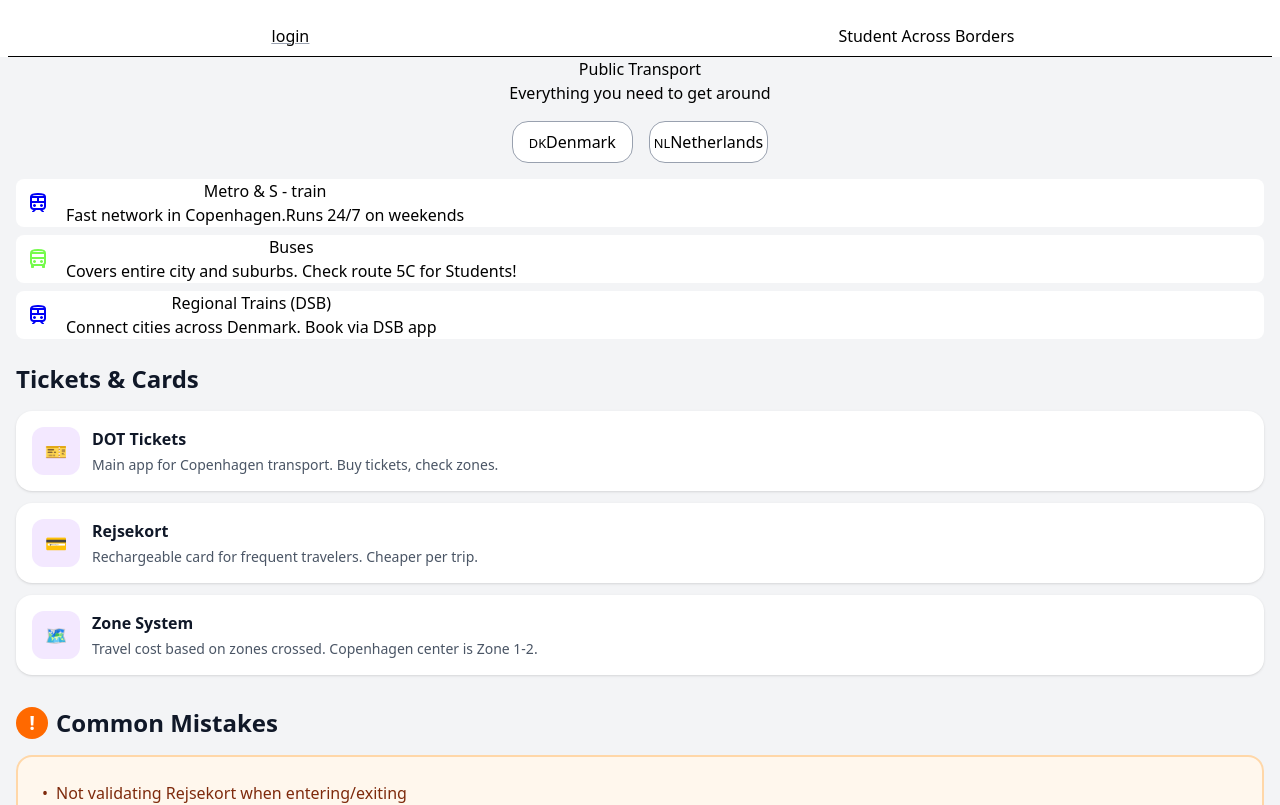
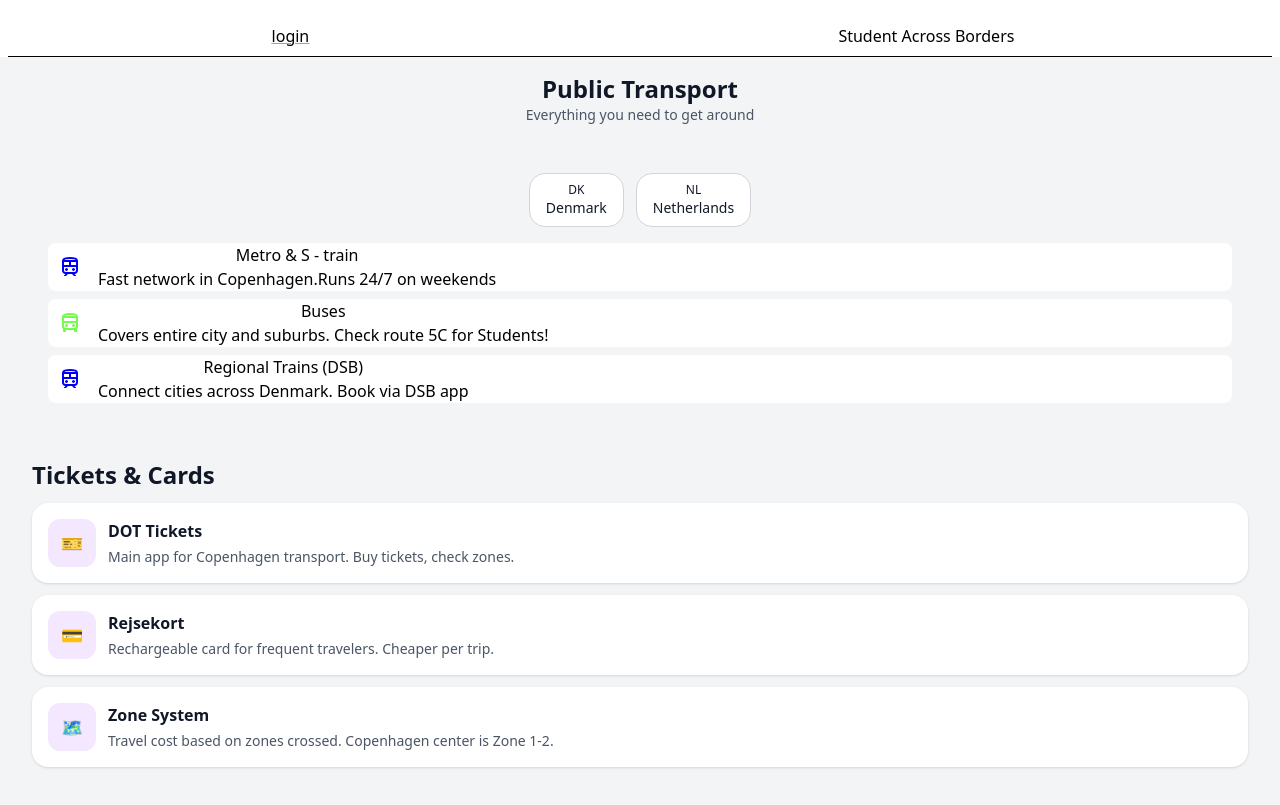
Before and after one commit to fatihsolutions/my-next-app, a Next.js app: page /transport in a window 1280 px wide. Shown: the top 805 px of the page. Built offline with nearby package versions, Linux system fonts and the light colour scheme; no server answers.

Commit message:
style: enhance layout and dark mode support in transport components

```diff
--- a/app/transport/page.jsx
+++ b/app/transport/page.jsx
@@ -1,24 +1,29 @@
 import CountrySelectorMin from "../../components/transport/countryselectormin";
-import Transport from "../../components/transport/transportselect";
-import TicketsCards from '../../components/transport/Tickets';
+import TicketsCards from "../../components/transport/Tickets";
 import Mistake from "../../components/transport/mistake";
 
 export default function TransportPage() {
+  return (
+    <div className="min-h-screen bg-gray-100 dark:bg-gray-900">
 
-    return (
-        <div className="bg-gray-100 m-0 p-0">
+      {/* Header */}
+      <div className="p-4 text-center">
+        <h1 className="text-2xl font-bold text-gray-900 dark:text-white">
+          Public Transport
+        </h1>
+        <p className="text-sm text-gray-600 dark:text-gray-300">
+          Everything you need to get around
+        </p>
+      </div>
 
+      {/* Content (BELANGRIJK: 1 spacing system) */}
+      <div className="p-4 space-y-4">
 
-            <div className="text-center">
+        <CountrySelectorMin />
+        <TicketsCards />
+        <Mistake />
 
-                <h1>Public Transport</h1>
-                <p>Everything you need to get around</p></div>
-
-
-            <CountrySelectorMin />
-            <TicketsCards />
-            <Mistake />
-        </div>
-    )
-
+      </div>
+    </div>
+  );
 }
--- a/components/transport/Tickets.jsx
+++ b/components/transport/Tickets.jsx
@@ -1,10 +1,10 @@
-import React from 'react';
+import React from "react";
 
 export default function TicketsCards() {
   return (
-    <div className="bg-gray-100 p-4">
-
-      <h1 className="mb-4 text-2xl font-semibold text-gray-900">
+    <div className="bg-gray-100 dark:bg-gray-900">
+      <div className="p-4">
+        <h1 className="mb-3 text-2xl font-semibold text-gray-900 dark:text-white">
           Tickets & Cards
         </h1>
 
@@ -14,16 +14,16 @@
           target="_blank"
           rel="noopener noreferrer"
         >
-        <div className="mb-3 flex cursor-pointer rounded-2xl bg-white p-4 shadow-sm transition hover:shadow-md">
-          <div className="mr-3 flex h-12 w-12 items-center justify-center rounded-xl bg-purple-100">
+          <div className="mb-3 flex rounded-2xl bg-white dark:bg-gray-800 p-4 shadow-sm">
+            <div className="mr-3 flex h-12 w-12 items-center justify-center rounded-xl bg-purple-100 dark:bg-purple-900">
               <span className="text-lg">🎫</span>
             </div>
 
             <div>
-            <h2 className="mb-1 text-base font-semibold text-gray-900">
+              <h2 className="mb-1 text-base font-semibold text-gray-900 dark:text-white">
                 DOT Tickets
               </h2>
-            <p className="text-sm text-gray-600">
+              <p className="text-sm text-gray-600 dark:text-gray-300">
                 Main app for Copenhagen transport. Buy tickets, check zones.
               </p>
             </div>
@@ -36,44 +36,44 @@
           target="_blank"
           rel="noopener noreferrer"
         >
-
-        <div className="mb-3 flex rounded-2xl bg-white p-4 shadow-sm">
-          <div className="mr-3 flex h-12 w-12 items-center justify-center rounded-xl bg-purple-100">
+          <div className="mb-3 flex rounded-2xl bg-white dark:bg-gray-800 p-4 shadow-sm">
+            <div className="mr-3 flex h-12 w-12 items-center justify-center rounded-xl bg-purple-100 dark:bg-purple-900">
               <span className="text-lg">💳</span>
             </div>
 
             <div>
-            <h2 className="mb-1 text-base font-semibold text-gray-900">
+              <h2 className="mb-1 text-base font-semibold text-gray-900 dark:text-white">
                 Rejsekort
               </h2>
-            <p className="text-sm text-gray-600">
+              <p className="text-sm text-gray-600 dark:text-gray-300">
                 Rechargeable card for frequent travelers. Cheaper per trip.
               </p>
             </div>
           </div>
         </a>
+
         {/* Card 3 */}
         <a
           href="https://ruter.no/en/about-our-tickets/zones-and-zone-maps"
           target="_blank"
           rel="noopener noreferrer"
         >
-        <div className="flex cursor-pointer rounded-2xl bg-white p-4 shadow-sm transition hover:shadow-md">
-          <div className="mr-3 flex h-12 w-12 items-center justify-center rounded-xl bg-purple-100">
+          <div className="flex rounded-2xl bg-white dark:bg-gray-800 p-4 shadow-sm">
+            <div className="mr-3 flex h-12 w-12 items-center justify-center rounded-xl bg-purple-100 dark:bg-purple-900">
               <span className="text-lg">🗺️</span>
             </div>
 
             <div>
-            <h2 className="mb-1 text-base font-semibold text-gray-900">
+              <h2 className="mb-1 text-base font-semibold text-gray-900 dark:text-white">
                 Zone System
               </h2>
-            <p className="text-sm text-gray-600">
+              <p className="text-sm text-gray-600 dark:text-gray-300">
                 Travel cost based on zones crossed. Copenhagen center is Zone 1-2.
               </p>
             </div>
           </div>
         </a>
-
+      </div>
     </div>
   );
 }
--- a/components/transport/countryselectormin.jsx
+++ b/components/transport/countryselectormin.jsx
@@ -1,28 +1,39 @@
-"use client"
+"use client";
 import { useState } from "react";
 import Transport from "../../components/transport/transportselect";
 import TransportNL from "../../components/transport/transportselect-nl";
+
 export default function CountrySelectorMin() {
+  const [country, setCountry] = useState("DK");
 
-    const [country, setCountry] = useState("DK")
+  return (
+    <div className="bg-gray-100 dark:bg-gray-900 ">
+      <div className="p-4">
+        {/* Buttons */}
+        <div className="flex justify-center gap-3 mb-4">
+          <button
+            onClick={() => setCountry("DK")}
+            className="bg-white dark:bg-gray-800 text-gray-900 dark:text-white border border-gray-300 dark:border-gray-700 rounded-2xl px-4 py-2 flex flex-col items-center leading-tight"
+          >
+            <small className="text-xs">DK</small>
+            <span className="text-sm font-medium">Denmark</span>
+          </button>
 
+          <button
+            onClick={() => setCountry("NL")}
+            className="bg-white dark:bg-gray-800 text-gray-900 dark:text-white border border-gray-300 dark:border-gray-700 rounded-2xl px-4 py-2 flex flex-col items-center leading-tight"
+          >
+            <small className="text-xs">NL</small>
+            <span className="text-sm font-medium">Netherlands</span>
+          </button>
+        </div>
 
-    return (
-
-        <>
-            <div className="text-center mt-4 flex justify-center gap-4">
-                <button onClick={() => setCountry("DK")} className="bg-white border-gray-400 border rounded-2xl px-4 py-2">
-                    <small>DK</small>
-                    <span>Denmark</span>
-                </button>
-                <button onClick={() => setCountry("NL")} className=" bg-white border-gray-400 border rounded-2xl px-1">
-                    <small>NL</small>
-                    <span>Netherlands</span>
-                </button>
-            </div>
-            {country === "DK" && <Transport />}
-            {country === "NL" && <TransportNL />}
-
-        </>
-    )
+        {/* Content */}
+        <div>
+          {country === "DK" && <Transport />}
+          {country === "NL" && <TransportNL />}
+        </div>
+      </div>
+    </div>
+  );
 }
--- a/components/transport/mistake.jsx
+++ b/components/transport/mistake.jsx
@@ -2,27 +2,31 @@
 
 export default function Mistake() {
   return (
-    <div className="bg-gray-100 p-4">
+    <div className="bg-gray-100 dark:bg-gray-900 p-4">
       {/* Header */}
       <div className="flex items-center gap-2 mb-4">
         <div className="w-8 h-8 rounded-full bg-orange-500 flex items-center justify-center">
           <span className="text-white font-bold text-xl">!</span>
         </div>
-        <h2 className="text-2xl font-bold text-gray-900">Common Mistakes</h2>
+        <h2 className="text-2xl font-bold text-gray-900 dark:text-white">
+          Common Mistakes
+        </h2>
       </div>
 
       {/* Content Box */}
-      <div className="bg-orange-50 border-2 border-orange-200 rounded-2xl p-6">
+      <div className="bg-orange-50 dark:bg-orange-950 border-2 border-orange-200 dark:border-orange-800 rounded-2xl p-6">
         <ul className="space-y-3">
-          <li className="text-orange-900">
+          <li className="text-orange-900 dark:text-orange-100">
             <span className="mr-2">•</span>
             Not validating Rejsekort when entering/exiting
           </li>
-          <li className="text-orange-900">
+
+          <li className="text-orange-900 dark:text-orange-100">
             <span className="mr-2">•</span>
             Buying wrong zone tickets
           </li>
-          <li className="text-orange-900">
+
+          <li className="text-orange-900 dark:text-orange-100">
             <span className="mr-2">•</span>
             Missing night bus (last metro ~1 AM weekdays)
           </li>
```
Lines whose indentation alone changed are shown as unchanged.
